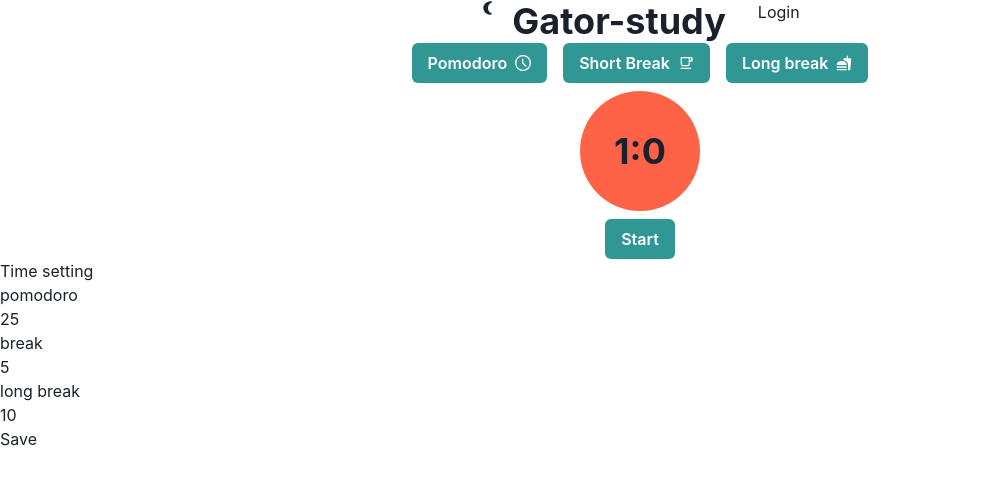
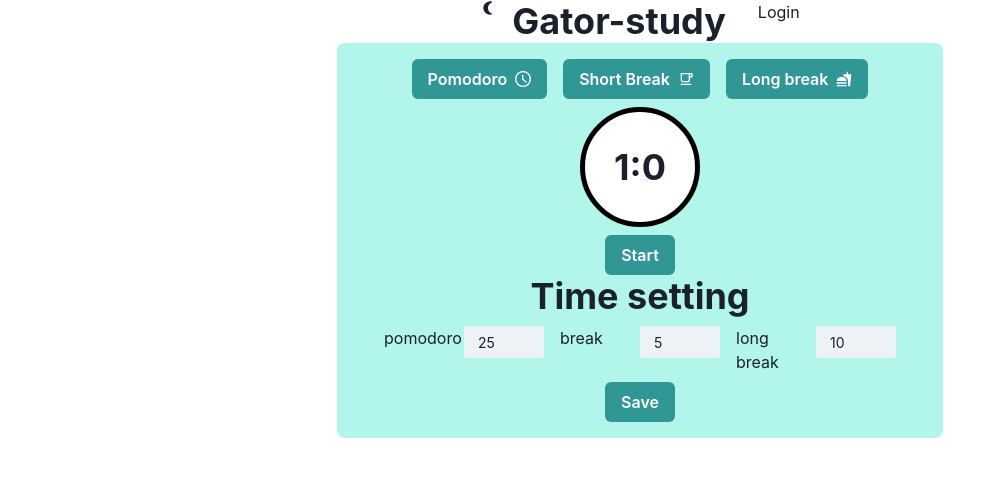
Before and after one commit to abhiti01/gator-study, a Next.js app in the folder gator-study-frontend/: page / in a window 1280 px wide. Shown: the top 484 px of the page, without its empty margins (0-1006 px from the left). Built offline with nearby package versions, Linux system fonts and the light colour scheme.

Commit message:
Added timer stlyling

```diff
--- a/gator-study-frontend/components/ModalSettings.js
+++ b/gator-study-frontend/components/ModalSettings.js
@@ -2,6 +2,7 @@ import React from 'react';
 import { Icon } from '@chakra-ui/react'
 import {MdNightlightRound} from 'react-icons/md'
 import { inputToRGB } from '@ctrl/tinycolor';
+import { Heading,Stack,Container,Button,Input,Flex,Text,Box,Spacer } from '@chakra-ui/react';
 function ModalSetting({
 	pomodoroRef,
 	shortBreakRef,
@@ -28,26 +29,31 @@ function ModalSetting({
 		},
 	];
   return (
-    <div className={` ${
+      <Container centerContent>
+    {/* <div className={` ${
         openSetting ? "" : "hidden"
-    }`}
-    onClick={() => setOpenSetting(false)}>
-        <div>
-            <h1>Time setting</h1>
-        </div>
-        <div>
+    }`} */}
+    {/* onClick={() => setOpenSetting(false)}> */}
+            <Heading marginBottom={2}>Time setting</Heading>
+        <Stack direction='row' spacing={4}>
             {inputs.map((input,index) =>{
-                return (<div key = {index}>
-                    <h1>{input.value}</h1>
-                    <input defaultValue= {input.defaultValue} type = "number" ref = {input.ref}/>
-                    </div>
+                return (<Flex key = {index}>
+                    <Box w={20}>
+                    <Text fontSize='l'>{input.value}</Text>
+                    </Box>
+                    <Spacer />
+                    <Box w={20}>
+                    <Input size = 'sm' variant = 'filled' placeholder='minutes' defaultValue= {input.defaultValue} type = "number" ref = {input.ref}/>
+                    </Box>
+                    </Flex>
                 )
             })}
-        </div>
-        <button onClick={updateTimeDefaultValue}>
+        </Stack>
+        <Button marginTop={2} colorScheme='teal' variant='solid' onClick={updateTimeDefaultValue}>
             Save
-        </button>
-    </div>
+        </Button>
+    {/* </div> */}
+    </Container>
   );
 }
 export default React.memo(ModalSetting);
--- a/gator-study-frontend/components/Timer.js
+++ b/gator-study-frontend/components/Timer.js
@@ -22,7 +22,7 @@ export const Timer = ({stage,switchState,getTime,seconds, ticking, startTimer, i
     </Button>
     </Stack>
       <Box margin={2}>
-          <Circle bg='tomato' size = '120px'><Heading >{getTime()}:{seconds}</Heading></Circle>
+          <Circle borderWidth="5px" borderColor='black' bg='white' size = '120px'><Heading >{getTime()}:{seconds}</Heading></Circle>
 
       </Box>
       <div>
--- a/gator-study-frontend/pages/time.js
+++ b/gator-study-frontend/pages/time.js
@@ -1,7 +1,7 @@
 // import Head from 'next/head'
 // import Image from 'next/image'
 // import styles from '../styles/Home.module.css'
-import { Box } from "@chakra-ui/react"
+import { Box, Container } from "@chakra-ui/react"
 import React, { useEffect, useState,useRef } from "react"
 import Alarm from "../components/Alarm";
 import ModalSettings from "../components/ModalSettings";
@@ -113,9 +113,11 @@ export default function Home() {
   return (
     <div >
       <Navigation setOpenSetting = {setOpenSetting}/>
+      <Container borderRadius="lg" bg='teal.100' padding="4">
       <Timer stage = {stage} switchState = {switchState} getTime = {getTime} seconds = {seconds} ticking = {ticking} startTimer = {startTimer} muteAlarm = {muteAlarm} reset = {reset}/>
       <Alarm ref={alarmRef}/>
       <ModalSettings openSetting={openSetting} setOpenSetting = {setOpenSetting} pomodoroRef = {pomodoroRef} longBreakRef = {longBreakRef} shortBreakRef = {shortBreakRef} updateTimeDefaultValue = {updateTimeDefaultValue}/>
+      </Container>
     </div>
   )
 }
```
